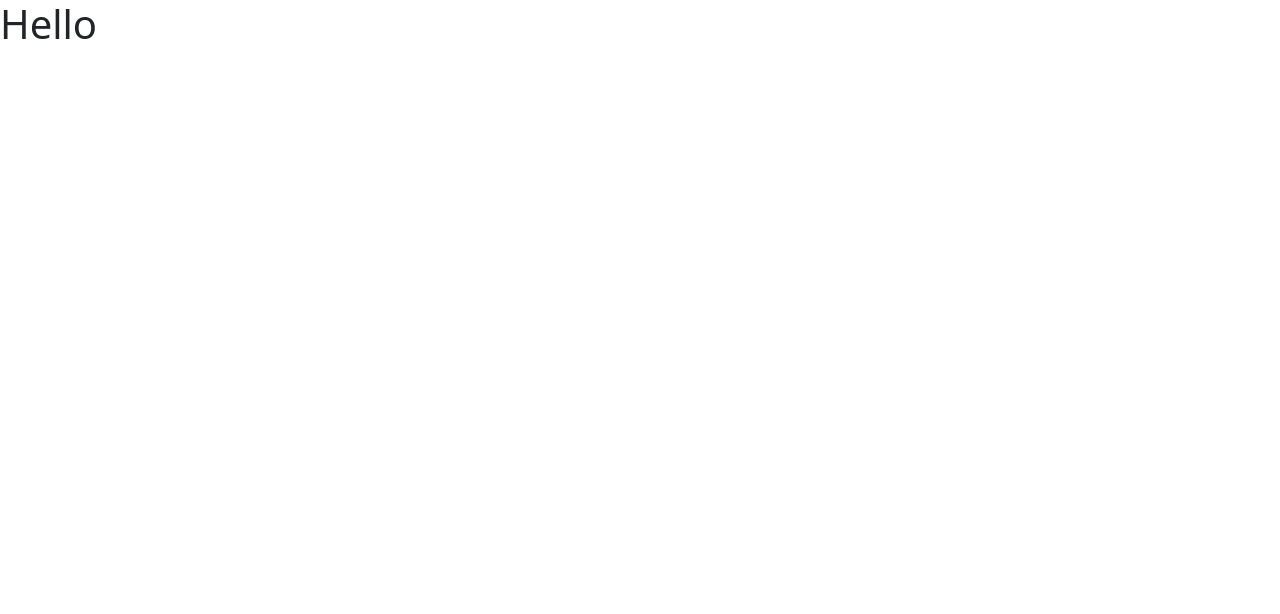
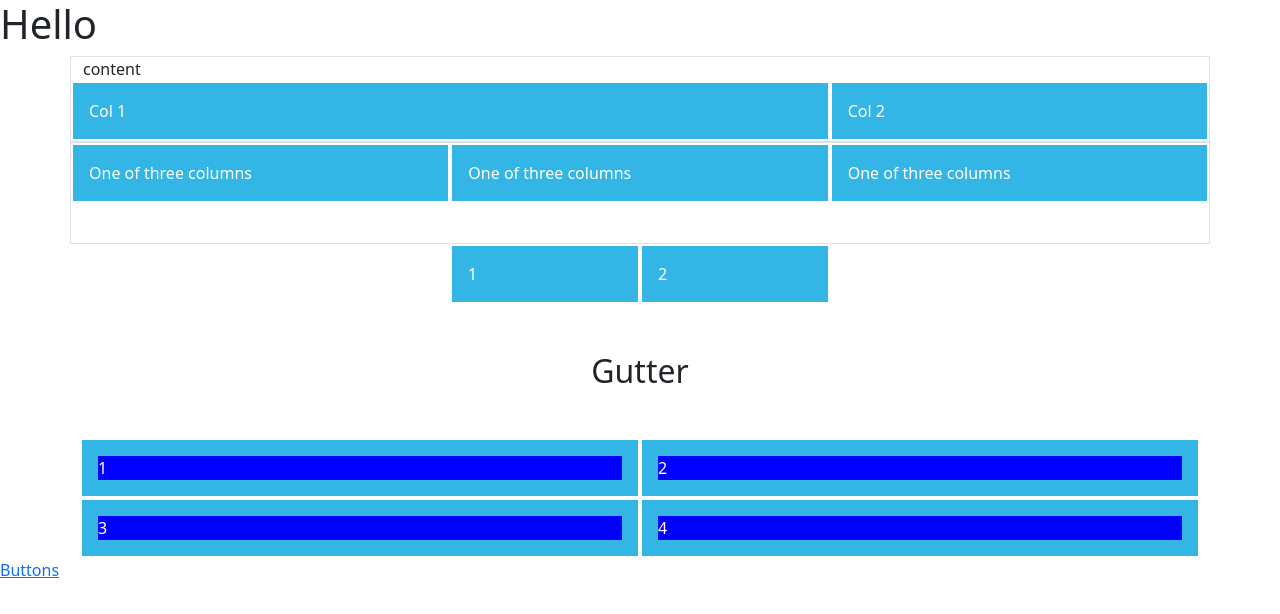
Before and after one commit to mehul-m-prajapati/bootstrap_website, a website: page views/index.html in a window 1280 px wide. Drawn offline with nearby package versions, Linux system fonts and the light colour scheme; files that its build step writes are made by us from their sources; files whose address does not match are found by name.

Commit message:
playing with rows and cols

```diff
--- a/app.js
+++ b/app.js
@@ -9,6 +9,12 @@ app.get('/', (req, res) => {
     res.sendFile(path.join(__dirname + "/views", '/index.html'));
 });
 
+
+app.get('/button', (req, res) => {
+    res.sendFile(path.join(__dirname + "/views", '/button.html'));
+});
+
+
 app.listen(port, () => {
     console.log(`Listening on port:${port}`)
 });
--- a/views/index.html
+++ b/views/index.html
@@ -4,12 +4,63 @@
     <meta charset="UTF-8">
     <meta http-equiv="X-UA-Compatible" content="IE=edge">
     <meta name="viewport" content="width=device-width, initial-scale=1.0">
-    <title>Document</title>
+    <title>Grid</title>
     <link rel="stylesheet" href="css/bootstrap.css">
+    <style>
+        [class *= "col"] {
+            padding: 1rem;
+            background-color: #33b5e5;
+            border: 2px solid #fff;
+            color: #fff;
+        }
+        .child {
+            background-color: blue;
+        }
+    </style>
 </head>
 <body>
     <h1>Hello</h1>
 
+    <div class="container border">content
+        <div class="row">
+            <div class="col-md-6 col-lg-8">Col 1</div>
+            <div class="col-md-6 col-lg-4">Col 2</div>
+        </div>
+    </div>
+
+    <div class="container border">
+        <div class="row align-items-start" style="height: 100px;">
+          <div class="col">
+            One of three columns
+          </div>
+          <div class="col">
+            One of three columns
+          </div>
+          <div class="col">
+            One of three columns
+          </div>
+        </div>
+    </div>
+
+    <div class="container">
+        <div class="row justify-content-center">
+            <div class="col-2">1</div>
+            <div class="col-2">2</div>
+        </div>
+    </div>
+
+    <h2 class="text-center my-5">Gutter</h2>
+    <div class="container">
+        <div class="row gx-1">
+            <div class="col-6"><div class="child">1</div></div>
+            <div class="col-6"><div class="child">2</div></div>
+            <div class="col-6"><div class="child">3</div></div>
+            <div class="col-6"><div class="child">4</div></div>
+        </div>
+    </div>
+
+    <a href="/button">Buttons</a>
+
     <script src="js/bootstrap.bundle.js"></script>
 </body>
 </html>
```
Also changed, not shown: views/button.html (added, +17 -0 lines).
